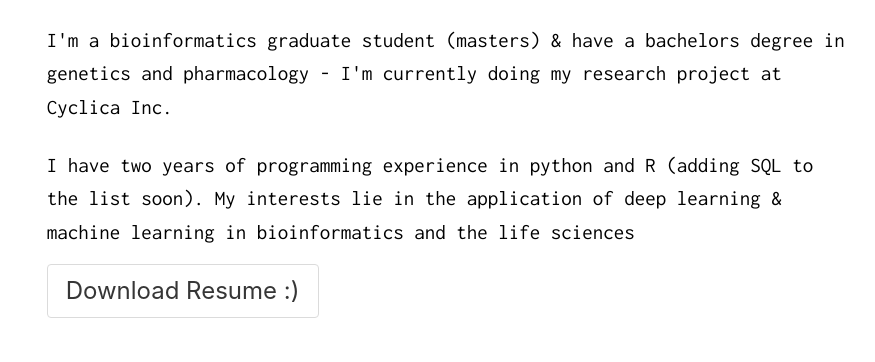
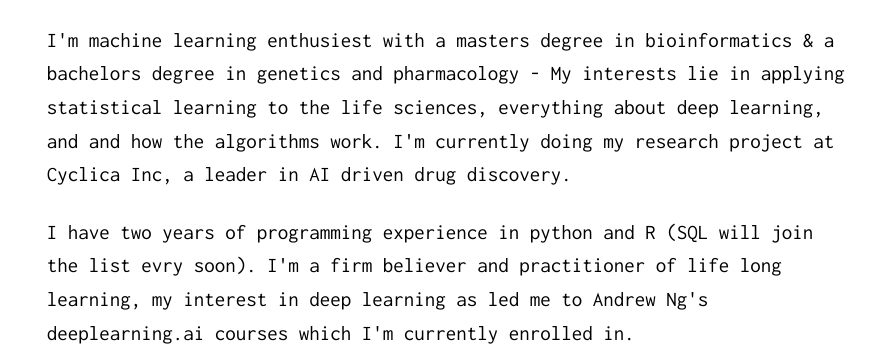
Before and after one commit to gdeol4site/website, a plain HTML site: page index.html in a window 1280 px wide. Shown: the part 357-719 px from the top of the page, without its empty margins (84-959 px from the left). Drawn offline with Linux system fonts and the light colour scheme.

Commit message:
Update index.html

```diff
--- a/index.html
+++ b/index.html
@@ -29,8 +29,8 @@
     <section class="section column is-8 is-offset-1 is-pulled-left">
        <div class="container screen-size-lg screen-size-sm">
          <h1 class="intro-lg-text">Hi, I'm <strong>Gurkamal Deol</strong></h1>
-         <h2 class="subtitle sub-size tall-lines intro-body">I'm a bioinformatics graduate student (masters) & have a bachelors degree in genetics and pharmacology - I'm currently doing my research project at Cyclica Inc.</h2>
-        <h2 class="subtitle sub-size tall-lines intro-body">I have two years of programming experience in python and R (adding SQL to the list soon). My interests lie in the application of deep learning & machine learning in bioinformatics and the life sciences</h2>
+         <h2 class="subtitle sub-size tall-lines intro-body">I'm machine learning enthusiest with a masters degree in bioinformatics & a bachelors degree in genetics and pharmacology - My interests lie in applying statistical learning to the life sciences, everything about deep learning, and and how the algorithms work. I'm currently doing my research project at Cyclica Inc, a leader in AI driven drug discovery.</h2>
+        <h2 class="subtitle sub-size tall-lines intro-body">I have two years of programming experience in python and R (SQL will join the list evry soon). I'm a firm believer and practitioner of life long learning, my interest in deep learning as led me to Andrew Ng's deeplearning.ai courses which I'm currently enrolled in.</h2>
         </div>
         <div class="level has-text-centered">
           <div class="level-left button-padding-top">
```
